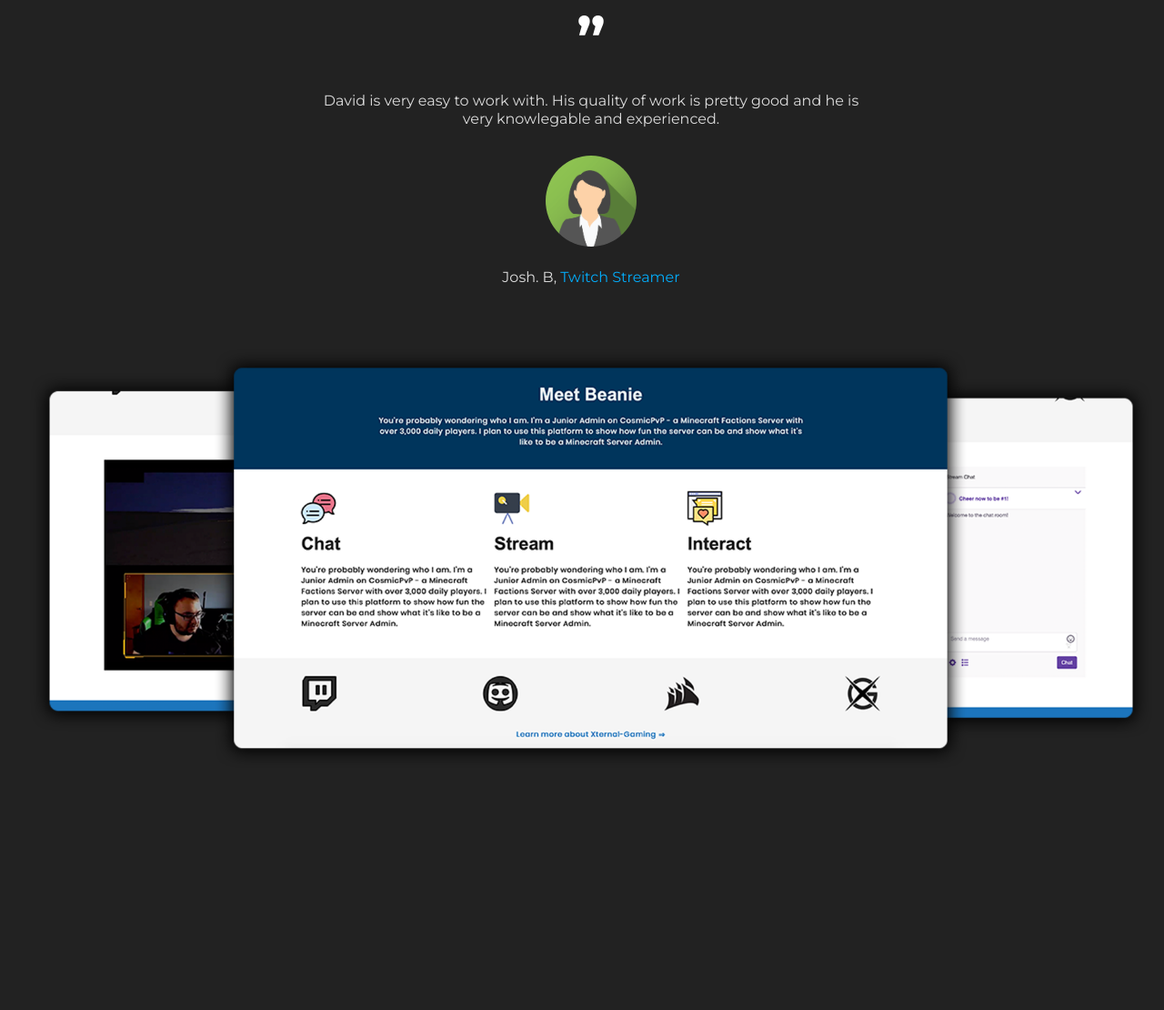
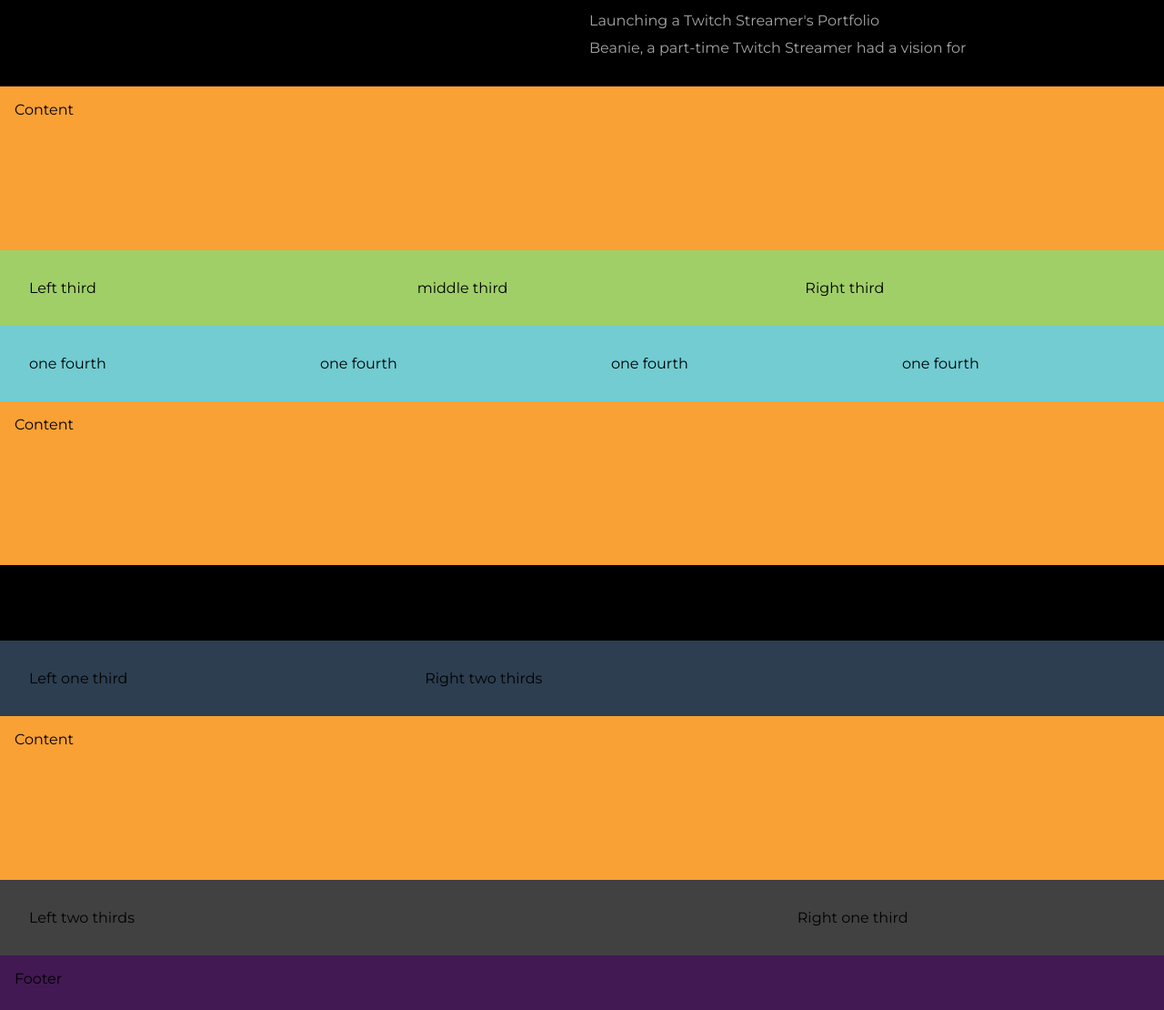
Before and after one commit to basespl1tyt/Portfolio, a plain HTML site: page index.html in a window 1280 px wide. Shown: the part 1296-2406 px from the top of the page at 91% size. Before the commit the page ends 2192 px from the top, so only its background shows below. Drawn offline with nearby package versions, Linux system fonts and the light colour scheme.

Commit message:
Replacement Update

```diff
--- a/index.html
+++ b/index.html
@@ -10,8 +10,19 @@
         <style>
             /* Home Page */
             body {
-                background-color:#222;
+                background-color: #000;
                 font-family: 'Montserrat', helvetica, sans-serif;
+                color: #000;
+                height: 100vh;
+            }
+
+            section.tophalf {
+                background-color: #000;
+                background-size: cover;
+                background-repeat: no-repeat;
+                background-attachment: fixed;
+                background-position: center;
+
             }
 
             .typing {
@@ -22,11 +33,17 @@
                 font-size: 2em;
             }
             p {
-                font-size: 0.6em;
+                font-size: 16px;
                 margin-top: 10px;
                 color: #a5a5a5;
                 width: 600px;
                 line-height: 20px;
+            }
+
+            .half-right h1 {
+                padding-top: 50px;
+                font-size: 2em;
+                color: #ed462f;
             }
 
             .ok {
@@ -40,7 +57,7 @@
                 margin-bottom: 30px;
             }
             .ok h1 {
-                color: #fff;
+                color: #ed462f;
                 padding-top: 50px;
                 font-size: 2em;
                 }
@@ -48,9 +65,8 @@
             border-radius: 50%;
             }
             div.ok{
-            background-color: #555;
+            background-color: #000;
             color: #fff;
-
             }
 
             .ok h2 {
@@ -62,6 +78,7 @@
             .theirsite {
                 width: 1300px;
             }
+
             /* Scroll Down Button */
             *,
             :after,
@@ -131,6 +148,7 @@
                 transform: translateY(-5px);
             }
             }
+
             /* Logos */
             * {
             box-sizing: border-box;
@@ -249,6 +267,7 @@
 
             /* Responsiveness */
 
+
             @media screen and (max-width: 375px) { /* Iphone X */
                 .wrap {
                     font-size: 1.2em;
@@ -287,14 +306,129 @@
                 .theirsite {
                     width: 1000px;
                 }
-                section.ok {
-                    height: 70vh;
+            }
+
+            /* Resizing */
+
+            .container {
+            max-width: 2880px;
+            margin: 0 auto;
+            }
+            article {
+            padding: 1em;
+            }
+            header,
+            footer {
+            background-color: #421953;
+            padding: 1em;
+            height: 60px;
+            }
+            .content {
+            width: calc(1000vw -40);
+            height: 180px;
+            background-color: #F9A134;
+            padding: 1em;
+            }
+            header {
+            grid-area: header;
+            }
+            footer {
+            grid-area: footer;
+            }
+            .grid-wrapper {
+            display: grid;
+            grid-template-columns: 1fr 1fr ;
+            grid-template-rows: auto;
+            grid-template-areas: "left-half right-half";
+            }
+            .half-left {
+            grid-area: left-half;
+            background-color: #000;
+            padding: 2em;
+            }
+            .half-right {
+            grid-area: right-half;
+            background-color: #000;
+            padding: 2em;
+            }
+            .grid-wrapper-equal-thirds {
+            display: grid;
+            grid-template-columns: 1fr 1fr 1fr ;
+            grid-template-rows: auto auto ;
+            grid-template-areas: "left-third middle-third right-third";
+            }
+            .grid-wrapper-equal-fourths {
+            display: grid;
+            grid-template-columns: 1fr 1fr 1fr 1fr ;
+            grid-template-rows: auto auto auto auto ;
+            grid-template-areas: "one-fourth" "one-fourth" "one-fourth" "one-fourth";
+            }
+            .one-fourth {
+            background-color: #72CCD2;
+            padding: 2em;
+            }
+            .left-third, .middle-third, .right-third {
+            background-color: #A0CF67;
+            padding: 2em;
+            margin-bottom: 0;
+            }
+            .grid-wrapper-two-thirds {
+            display: grid;
+            grid-template-columns:
+                66% 1fr;
+            grid-template-rows: auto auto;
+            grid-template-areas: "left-two-thirds right-one-third";
+            }
+            .left-two-thirds, .right-one-third {
+            background-color: #414141;
+            padding: 1em;
+            margin-bottom: 0;
+            padding: 2em;
+            }
+
+            .grid-wrapper-right-two-thirds {
+            display: grid;
+            grid-template-columns:
+                1fr 66%;
+            grid-template-rows: auto auto;
+            grid-template-areas: "left-one-third right-two-thirds";
+            }
+            .left-one-third, .right-two-thirds {
+            background-color:  #2c3e50  ;
+            padding: 1em;
+            margin-bottom: 0;
+            padding: 2em;
+            }
+
+            @media screen and (max-width: 700px) {
+                .grid-wrapper {
+                display: block;
+                }
+            .left-half, .right-half {
+            }
+                .grid-wrapper-equal-thirds {
+                display: block;
+                }
+            .left-third, .middle-third, .right-third  {
+            }
+            .grid-wrapper-two-thirds {
+                display: block;
+            }
+            .left-two-thirds, .right-one-third    {
+            }
+            .grid-wrapper-right-two-thirds {
+                display: block;
+                }
+            .left-one-third , .right-two-thirds {
+            }
+            .grid-wrapper-equal-fourths {
+                display: block;
                 }
             }
         </style>
    </head>
    <body>
-        <section>
+        <section class="tophalf">
             <div class="typing">
                 <h1>
                     <a class="typewrite" data-period="2000" data-type='[ "unique." , "attractive.", "modern.", "organized." ]'>
@@ -344,14 +478,74 @@
                 </div>
             </div>
         </div>
-        <section class="ok">
-            <h1>Testimonials</h1>
-            <h2>&rdquo;</h2>
-            <p>David is very easy to work with. His quality of work is pretty good and he is very knowlegable and experienced. </p>
-            <img class="round" src="img_avatar.png" alt="Avatar" style="width:100px">
-            <p>Josh. B, <a href="">Twitch Streamer</a></p>
-            <img src="BeaniePoster.png" alt="Animation" class="theirsite">
-        </section>
+        <div class="container">
+            <div class="grid-wrapper">
+              <article class="half-left">
+                Left half
+              </article>
+              <article class="half-right">
+                <h1>Fake Beanie</h1>
+                <p>Launching a Twitch Streamer's Portfolio</p>
+                <p>Beanie, a part-time Twitch Streamer had a vision for </p>
+              </article>
+             </div>
+            <div class="content">Content</div>
+            <div class="grid-wrapper-equal-thirds">
+              <article class="left-third">
+                Left third
+              </article>
+              <article class="middle-third">
+                middle third
+              </article>
+              <article class="right-third">
+                Right third
+              </article>
+             </div>
+             <div class="grid-wrapper-equal-fourths">
+              <article class="one-fourth">
+                one fourth
+              </article>
+               <article class="one-fourth">
+                one fourth
+               </article>
+                 <article class="one-fourth">
+                one fourth
+              </article>
+                 <article class="one-fourth">
+                one fourth
+              </article>
+              </div>
+            <div class="content">Content</div>
+            <div class="grid-wrapper">
+              <article class="half-left">
+                Left half
+              </article>
+              <article class="half-right">
+                Right half
+              </article>
+             </div>
+              <div class="grid-wrapper-right-two-thirds">
+            <article class="left-one-third">
+                Left one third
+              </article>
+              <article class="right-two-thirds">
+                Right two thirds
+              </article>
+            </div>
+             <div class="content">Content</div>
+            <div class="grid-wrapper-two-thirds">
+            <article class="left-two-thirds">
+                Left two thirds
+              </article>
+              <article class="right-one-third">
+                Right one third
+              </article>
+            </div>
+
+            <footer>Footer</footer>
+              </div>
+
+
      </body>
    <script>
        /* Typing Script */
```
Also changed, not shown: background.png (added).
